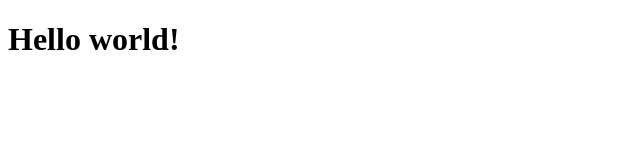
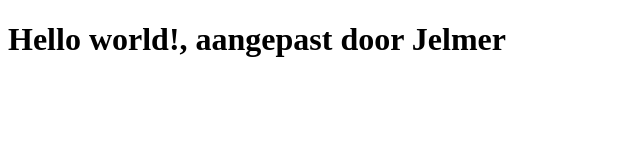
Before and after one commit to owinpellegroms/my-first-repository, a plain HTML site: page index.html in a window 1280 px wide. Shown: the whole page, without its empty margins (0-640 px from the left). Drawn offline with Linux system fonts and the light colour scheme.

Commit message:
changed h1 tittle

```diff
--- a/index.html
+++ b/index.html
@@ -6,6 +6,6 @@
 </head>
 
 <body>
-	<h1>Hello world!</h1>
+	<h1>Hello world!, aangepast door Jelmer</h1>
 </body>
 </html>
```
